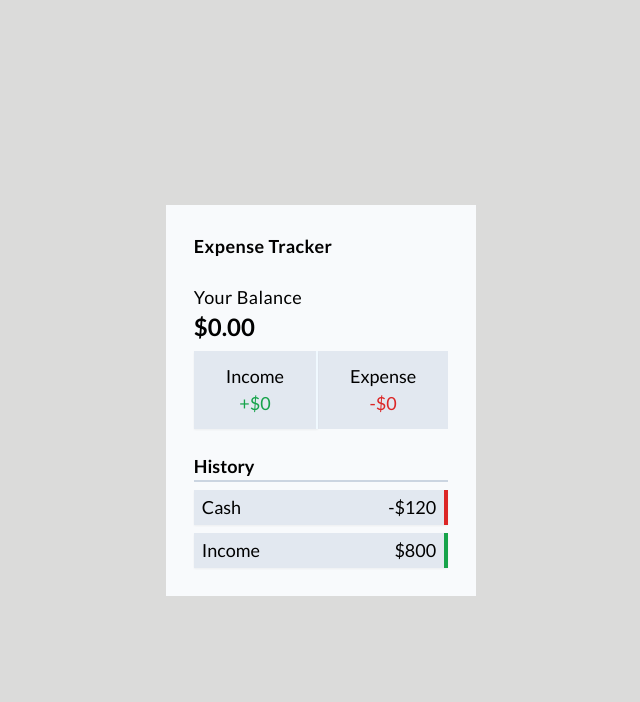
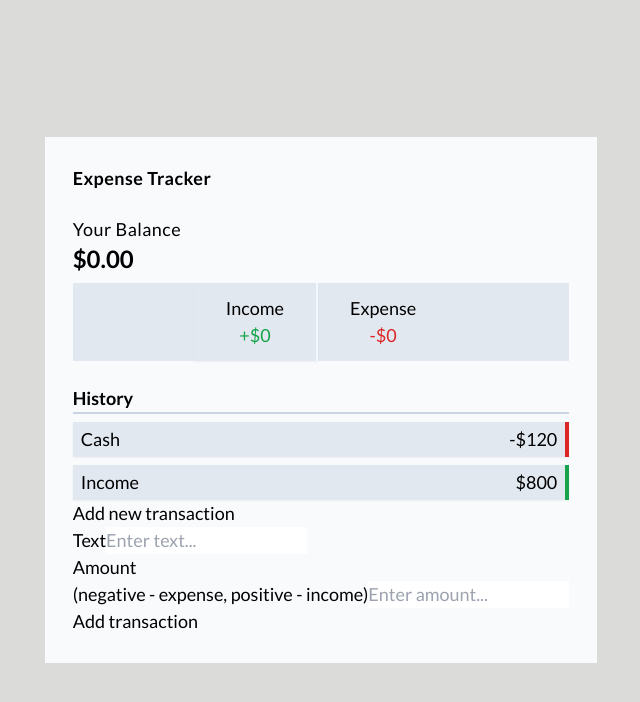
Before and after one commit to Lu-Smith/vue_expense_tracker, a Vue app: page / in a window 1280 px wide. Shown: the top 702 px of the page, without its empty margins (319-959 px from the left). Built offline with nearby package versions, Linux system fonts and the light colour scheme.

Commit message:
Added AddTransactions to App.vue

```diff
--- a/src/App.vue
+++ b/src/App.vue
@@ -6,6 +6,7 @@
       <Balance />
       <IncomeExpenses />
       <TransactionList />
+      <AddTransactions />
     </div>
   </div>
 </template>
@@ -15,13 +16,15 @@
  import Balance from './components/Balance.vue';
  import IncomeExpenses from './components/IncomeExpenses.vue';
  import TransactionList from './components/TransactionList.vue';
+ import AddTransactions from './components/AddTransactions.vue';
 
  export default {
   components: {
     Header,
     Balance,
     IncomeExpenses,
-    TransactionList
+    TransactionList,
+    AddTransactions
   }
  }
 </script>
```
